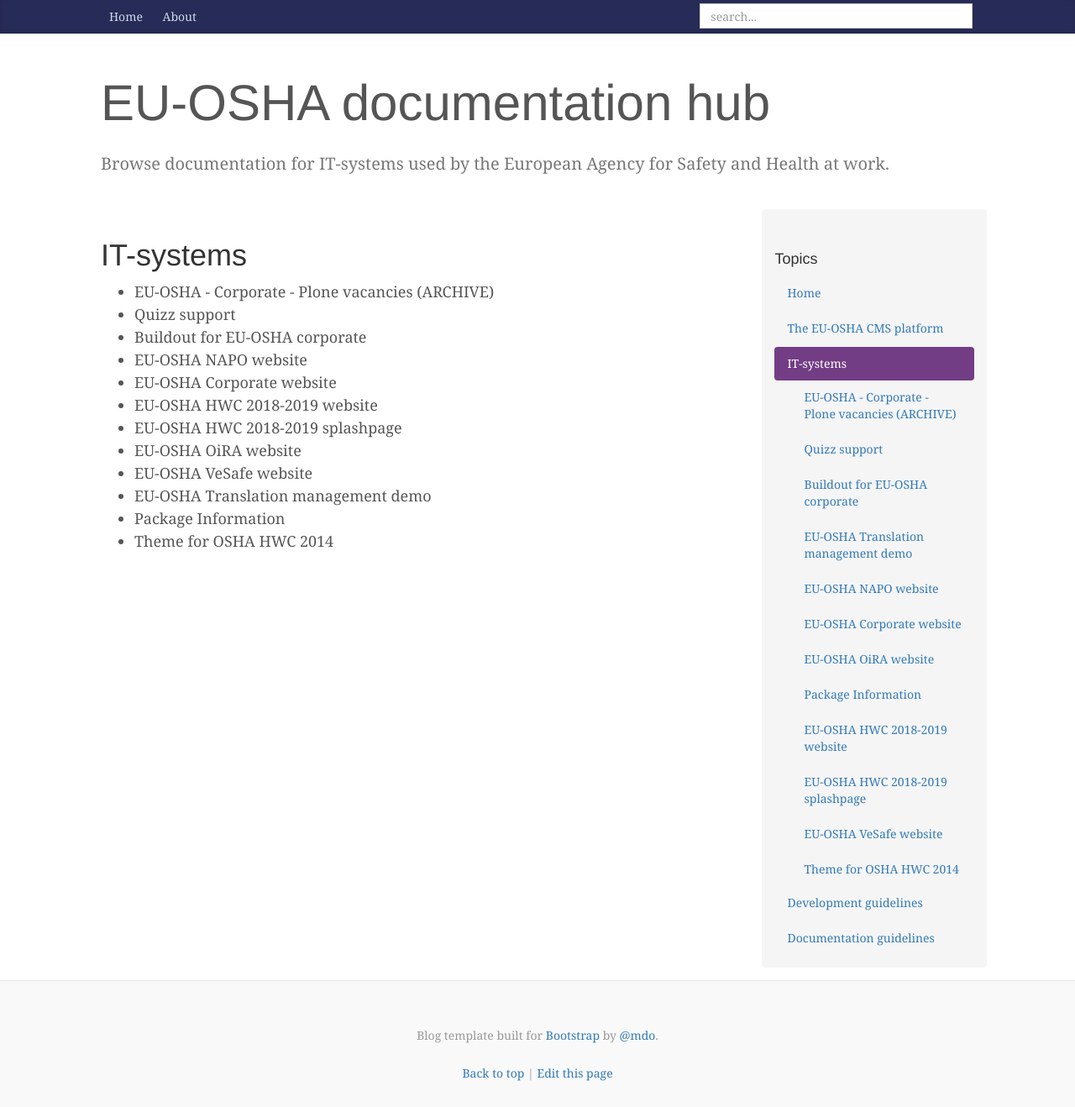
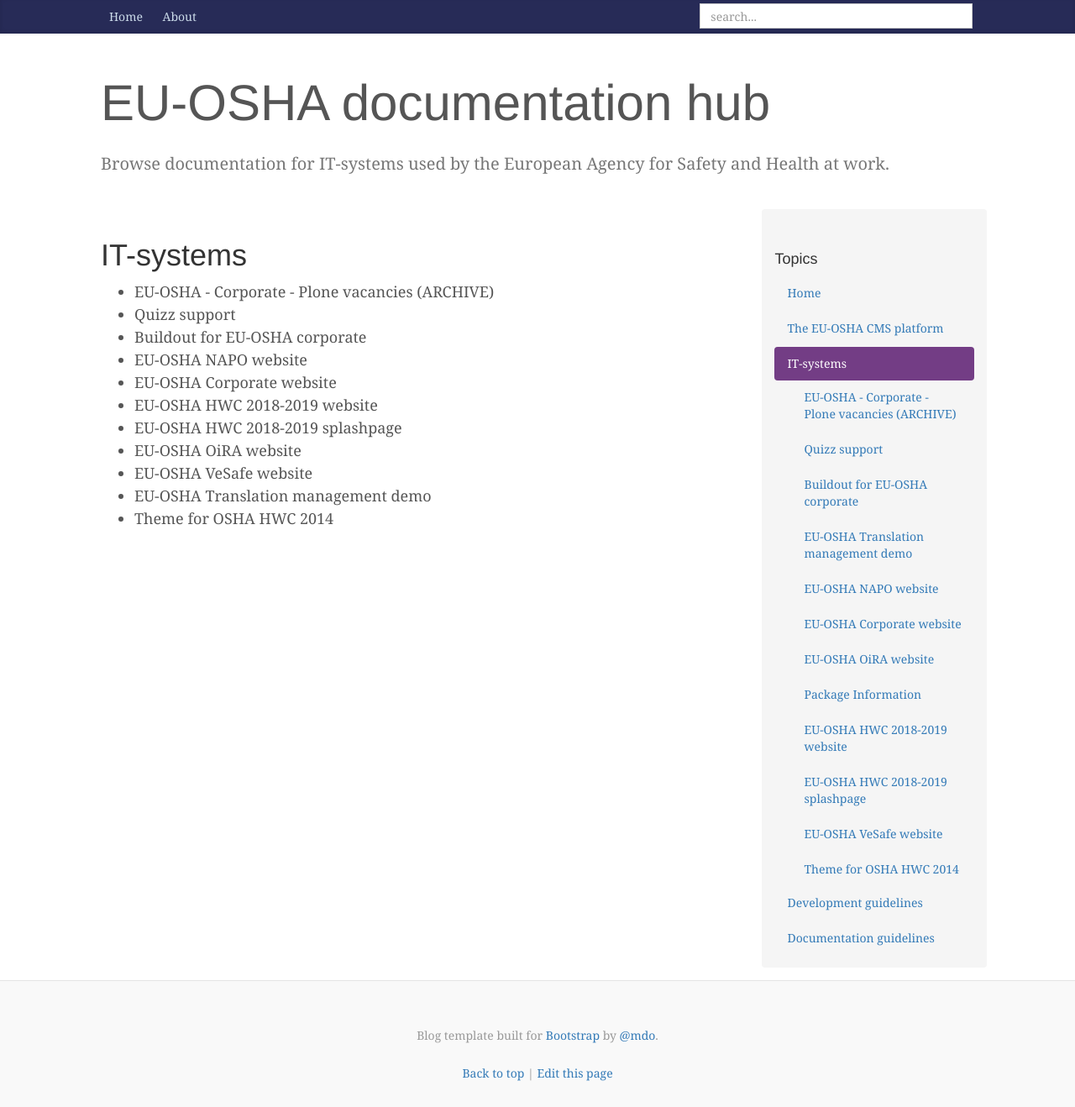
Before and after one commit to EU-OSHA/docs, a Jekyll site: the page built from IT-systems/index.md, in a window 1280 px wide. Shown: the whole page at 84% size. Built offline with Jekyll 4.4.1, drawn with Linux system fonts in a browser that asks for light colours; comment, search, counter and statistics services are not loaded.

Commit message:
Update index.md

```diff
--- a/IT-systems/index.md
+++ b/IT-systems/index.md
@@ -15,6 +15,5 @@ title: IT-systems
 * EU-OSHA OiRA website
 * EU-OSHA VeSafe website
 * EU-OSHA Translation management demo
-* Package Information
 * Theme for OSHA HWC 2014
 <div style="display:none" class="generated_end"></div>
```
